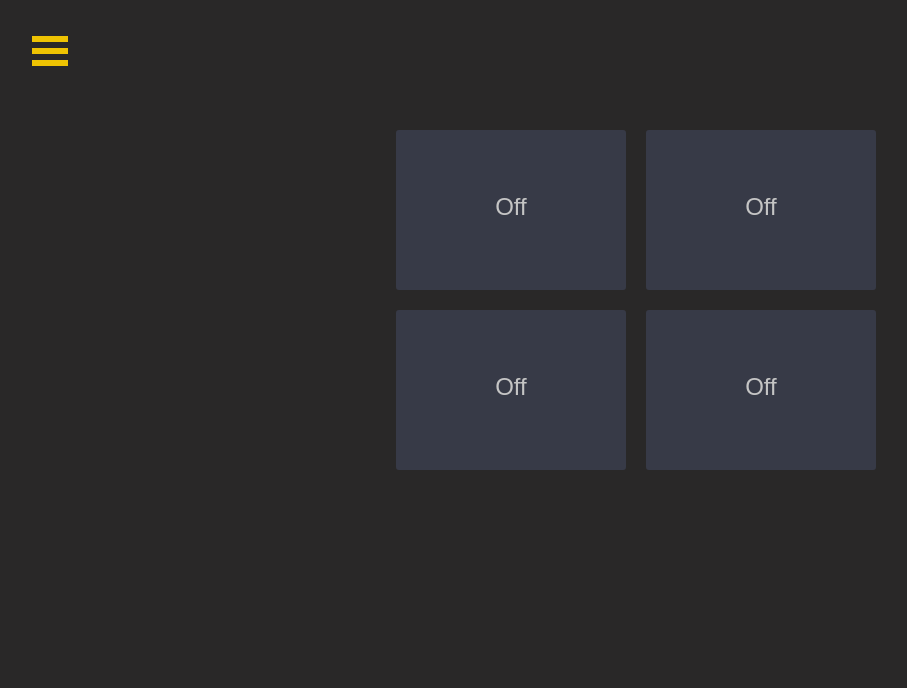
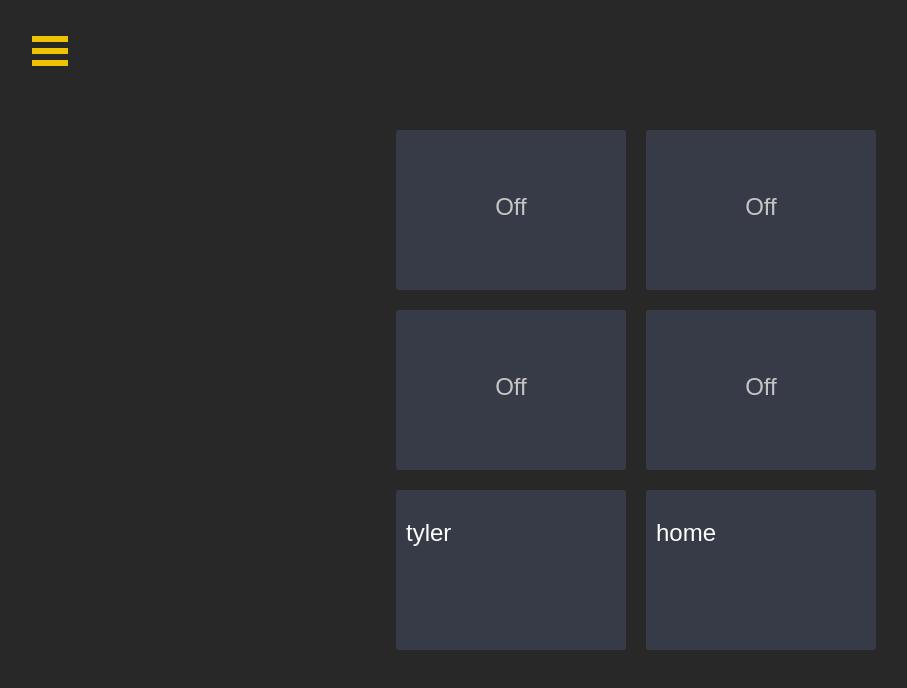
Before and after one commit to raulcodes/control-panel, a React (Create React App) app: page /lights in a window 1280 px wide. Shown: the top 688 px of the page, without its empty margins (4-911 px from the left). Built offline with nearby package versions, Linux system fonts and the light colour scheme; no server answers.

Commit message:
added light modes, tyler as example

```diff
--- a/public/index.html
+++ b/public/index.html
@@ -27,7 +27,7 @@
     <!-- Font Awesome -->
     <link rel="stylesheet" href="https://use.fontawesome.com/releases/v5.1.1/css/all.css" integrity="sha384-O8whS3fhG2OnA5Kas0Y9l3cfpmYjapjI0E4theH4iuMD+pLhbf6JI0jIMfYcK3yZ" crossorigin="anonymous">
 
-    <title>React App</title>
+    <title>Control Panel</title>
   </head>
   <body>
     <noscript>
--- a/src/components/Category.js
+++ b/src/components/Category.js
@@ -1,4 +1,4 @@
-import React, { Component, Fragment } from 'react';
+import React, { Component } from 'react';
 import '../styles/Category.css';
 
 class Category extends Component {
--- /dev/null
+++ b/src/components/LifxMode.js
@@ -0,0 +1,78 @@
+import React, { Component } from 'react';
+import { Circle } from 'rc-progress';
+import '../styles/Lifx.css';
+
+class LifxMode extends Component {
+  constructor(props) {
+    super(props);
+
+    this.state = {
+      toggle: false,
+      active: 'loading...',
+      brightness: 0.0,
+      label: '',
+      kitchen_one: process.env.REACT_APP_KITCHEN_ONE,
+      kitchen_two: process.env.REACT_APP_KITCHEN_TWO,
+      living_room_one: process.env.REACT_APP_LIVING_ROOM_ONE,
+      living_room_two: process.env.REACT_APP_LIVING_ROOM_TWO,
+    }
+
+    this.lightColorChange = this.lightColorChange.bind(this);
+  }
+
+  lightColorChange() {
+    let color1 = (this.props.mode === 'tyler') ? 'purple' : 'white';
+    let color2 = (this.props.mode === 'tyler') ? 'blue' : 'white';
+    let url = "https://api.lifx.com/v1/lights/states";
+    var data = JSON.stringify({
+      "states": [
+        {
+          "selector": this.state.living_room_one,
+          "color": color1
+        },
+        {
+          "selector": this.state.living_room_two,
+          "color": color1
+        },
+        {
+          "selector": this.state.kitchen_one,
+          "color": color2
+        },
+        {
+          "selector": this.state.kitchen_two,
+          "color": color2
+        },
+      ]
+    });
+
+    fetch(url, {
+      method: "PUT",
+      credentials: "include",
+      headers: {
+        "Authorization": "Bearer " + process.env.REACT_APP_LIFX_SECRET,
+        "Content-Type": "application/json",
+      },
+      body: data,
+    }).then((response) => {
+      console.log(response);
+      // this.setState({ toggle: !this.state.toggle });
+    });
+  }
+
+  render() {
+    return(
+      <div className={this.props.classId + " small-box"} id="Lifx" onClick={this.lightColorChange}>
+        <div className="light-content-container">
+          <div className="light-content">
+            <Circle percent={Math.floor(this.state.brightness*100)} strokeWidth="10" strokeColor="#D3D3D3"
+              trailWidth="0" id="light-brightness-chart" />
+            {/* <h3 id="light-status">{this.state.toggle ? 'On' : 'Off'}</h3> */}
+            <h3>{this.props.mode}</h3>
+          </div>
+        </div>
+      </div>
+    );
+  }
+}
+
+export default LifxMode;
--- a/src/components/Lights.js
+++ b/src/components/Lights.js
@@ -1,5 +1,6 @@
 import React, { Component, Fragment } from 'react';
 import Lifx from './Lifx.js';
+import LifxMode from './LifxMode.js';
 import '../styles/Lights.css'
 
 class Lights extends Component {
@@ -25,6 +26,10 @@ class Lights extends Component {
         <Lifx lightId={this.state.living_room_one} />
         <Lifx lightId={this.state.living_room_two} />
       </div>
+      <div className="light-grid">
+        <LifxMode mode={'tyler'} />
+        <LifxMode mode={'home'} />
+      </div>
       </Fragment>
     );
   }
--- a/src/index.css
+++ b/src/index.css
@@ -3,4 +3,5 @@ body {
   padding: 0;
   font-family: sans-serif;
   background-color: #292828;
+  color: white;
 }
```
Also changed, not shown: public/manifest.json.
